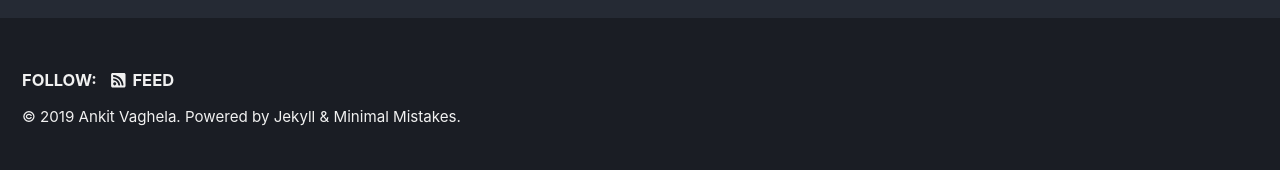
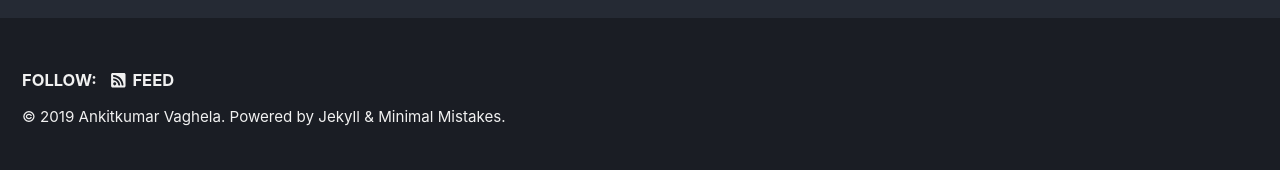
Before and after one commit to ankit-vaghela30/ankit-vaghela30.github.io, a Jekyll site: the page built from _pages/machinelearning.md, in a window 1280 px wide and 900 px high, scrolled down 1065 px. Shown: the part 727-897 px from the top of the window. Built offline with Jekyll 4.4.1, drawn with Linux system fonts in a browser that asks for light colours; cached includes are drawn as plain includes; some of the changed text lies outside the part shown.

Commit message:
name change

```diff
--- a/_config.yml
+++ b/_config.yml
@@ -16,9 +16,9 @@
 
 # Site Settings
 locale                   : "en-US"
-title                    : "Ankit Vaghela"
+title                    : "Ankitkumar Vaghela"
 title_separator          : "-"
-name                     : "Ankit Vaghela"
+name                     : "Ankitkumar Vaghela"
 description              : "Data Science Portfolio"
 url                      : # the base hostname & protocol for your site e.g. "https://mmistakes.github.io"
 baseurl                  : # the subpath of your site, e.g. "/blog"
```
